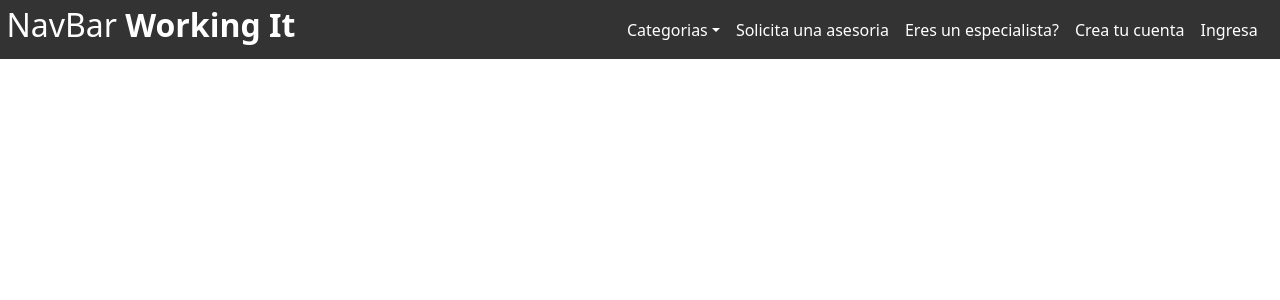
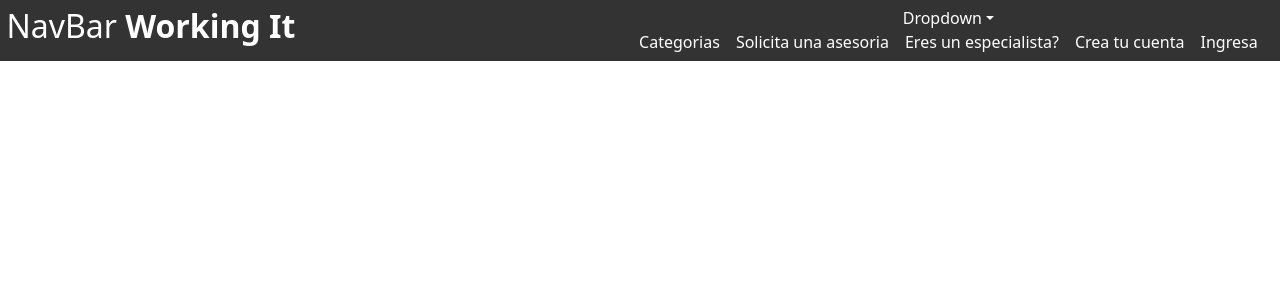
Before and after one commit to AlvaroMYDUOC/Working-It, a React (Create React App) app in the folder workingit/: page /Navbar in a window 1280 px wide. Shown: the top 300 px of the page. Built offline with nearby package versions, Linux system fonts and the light colour scheme.

Commit message:
Libreria de React Bootstrap

```diff
--- a/workingit/package.json
+++ b/workingit/package.json
@@ -8,6 +8,7 @@
     "@testing-library/user-event": "^13.5.0",
     "bootstrap": "^5.3.1",
     "react": "^18.2.0",
+    "react-bootstrap": "^2.8.0",
     "react-dom": "^18.2.0",
     "react-router-dom": "^6.15.0",
     "react-scripts": "5.0.1",
--- a/workingit/src/components/Navbar.jsx
+++ b/workingit/src/components/Navbar.jsx
@@ -4,6 +4,7 @@
 import 'bootstrap/dist/css/bootstrap.css';
 import styled from 'styled-components'
 import BurgerButton from './BurgerButton'
+import NavDropdown from 'react-bootstrap/NavDropdown';
 
 
 function Navbar() {
@@ -18,12 +19,18 @@
         <NavContainer>
             <h2>NavBar <span>Working It</span></h2>
             <div className={`links ${clicked ? 'active': ''}`}>
-                <a className="nav-link dropdown-toggle" href="#" id='navbarDropdown' role="button" data-toggle="dropdown" aria-haspopup="true" aria-expanded="false">
-                    Categorias
-                <div className='dropdown-menu' href='#'>
-                    <a className='dropdown-item' href='#'>HOLA</a>
-                </div>
-                </a>
+                <NavDropdown title="Dropdown" id="basic-nav-dropdown">
+                    <NavDropdown.Item href="#action/3.1">Action</NavDropdown.Item>
+                    <NavDropdown.Item href="#action/3.2">
+                        Another action
+                    </NavDropdown.Item>
+                    <NavDropdown.Item href="#action/3.3">Something</NavDropdown.Item>
+                    <NavDropdown.Divider />
+                    <NavDropdown.Item href="#action/3.4">
+                        Separated link
+                    </NavDropdown.Item>
+                </NavDropdown>
+                <a onClick={handleClick} href="#h">Categorias</a>
                 <a onClick={handleClick} href="#h">Solicita una asesoria</a>
                 <a onClick={handleClick} href="#h">Eres un especialista?</a>
                 <a onClick={handleClick} href="#h">Crea tu cuenta</a>
```
Also changed, not shown: 1 other file (tests, documents, lock files or other folders).
